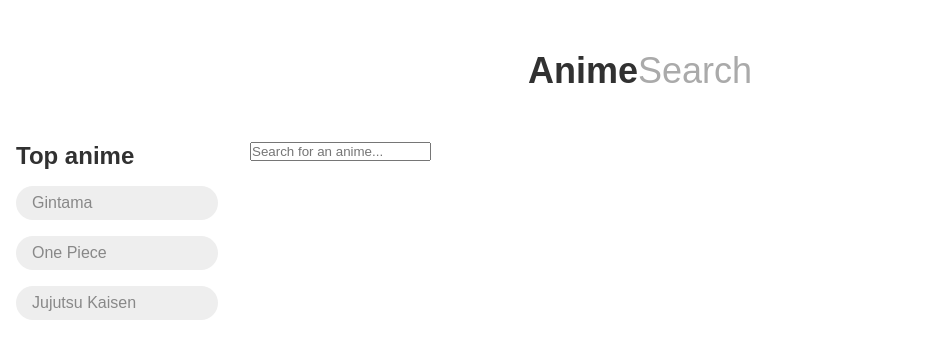
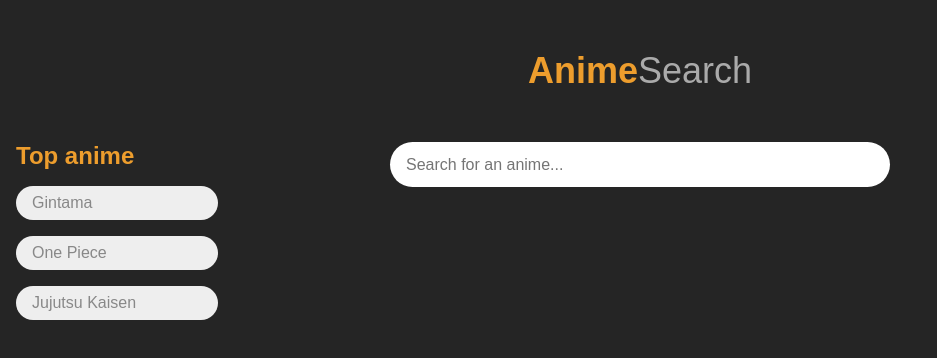
Before and after one commit to misa9999/anime-manga-database, a React (Create React App) app: page / in a window 1280 px wide. Shown: the top 358 px of the page, without its empty margins (0-937 px from the left). Built offline with nearby package versions, Linux system fonts and the light colour scheme.

Commit message:
style: fix some styles and created variable colors

```diff
--- a/src/assets/scss/main.css
+++ b/src/assets/scss/main.css
@@ -3,7 +3,11 @@
   padding: 0;
   -webkit-box-sizing: border-box;
           box-sizing: border-box;
-  font-family: 'Fira sans', sans-serif;
+  font-family: "Fira sans", sans-serif;
+}
+
+body {
+  background: #252525;
 }
 
 header {
@@ -12,20 +16,47 @@
 }
 
 header h1 {
-  color: #AAA;
+  color: #aaa;
   font-size: 36px;
   font-weight: 400;
   text-align: center;
 }
 
 header h1 strong {
-  color: #313131;
+  color: #ed9d2d;
 }
 
 .content-wrap {
-  display: -webkit-box;
-  display: -ms-flexbox;
-  display: flex;
+  display: -ms-grid;
+  display: grid;
+  -ms-grid-columns: (1fr)[3];
+      grid-template-columns: repeat(3, 1fr);
+}
+
+.content-wrap main {
+  margin: 0 auto;
+}
+
+.content-wrap main input {
+  border: none;
+  border-radius: 50px;
+  width: 500px;
+  height: 45px;
+  padding: 16px;
+  outline: none;
+  font-size: 16px;
+  -webkit-box-shadow: none;
+          box-shadow: none;
+  -webkit-transition: 200ms;
+  transition: 200ms;
+}
+
+.content-wrap main input:hover {
+  background: #ed9d2d;
+}
+
+.content-wrap main input:focus {
+  background: #ed9d2d;
 }
 
 .content-wrap aside {
@@ -42,7 +73,7 @@
 }
 
 .content-wrap aside nav h3 {
-  color: #313131;
+  color: #ed9d2d;
   font-size: 24px;
   margin-bottom: 16px;
 }
@@ -54,7 +85,7 @@
   color: #888;
   font-size: 16px;
   margin-bottom: 16px;
-  background-color: #EEE;
+  background-color: #eee;
   border-radius: 999px;
   text-decoration: none;
   -webkit-transition: 0.4s;
@@ -63,6 +94,6 @@
 
 .content-wrap aside nav a:hover {
   background-color: #313131;
-  color: #AAA;
+  color: #aaa;
 }
 /*# sourceMappingURL=main.css.map */
--- a/src/assets/scss/main.scss
+++ b/src/assets/scss/main.scss
@@ -1,9 +1,20 @@
+$white: #eee;
+$orange: #ed9d2d;
+$bg-color: #252525;
+$bg-color-secondary: #313131;
+$gray: #aaa;
+$gray-dark: #888;
+
 * {
   margin: 0;
   padding: 0;
   box-sizing: border-box;
 
-  font-family: 'Fira sans', sans-serif;
+  font-family: "Fira sans", sans-serif;
+}
+
+body {
+  background: $bg-color;
 }
 
 header {
@@ -11,19 +22,44 @@
   padding-bottom: 50px;
 
   h1 {
-    color: #AAA;
+    color: $gray;
     font-size: 36px;
     font-weight: 400;
     text-align: center;
 
     strong {
-      color: #313131;
+      color: $orange;
     }
   }
 }
 
 .content-wrap {
-  display: flex;
+  display: grid;
+  grid-template-columns: repeat(3, 1fr);
+
+  main {
+    margin: 0 auto;
+
+    input {
+      border: none;
+      border-radius: 50px;
+      width: 500px;
+      height: 45px;
+      padding: 16px;
+      outline: none;
+      font-size: 16px;
+      box-shadow: none;
+      transition: 200ms;
+
+      &:hover {
+        background: $orange;
+      }
+
+      &:focus {
+        background: $orange;
+      }
+    }
+  }
 
   aside {
     flex: 1 1 250px;
@@ -35,7 +71,7 @@
       padding-right: 16px;
 
       h3 {
-				color: #313131;
+        color: $orange;
         font-size: 24px;
         margin-bottom: 16px;
       }
@@ -45,22 +81,21 @@
         padding: 8px 16px;
         text-align: left;
 
-				color: #888;
+        color: $gray-dark;
         font-size: 16px;
         margin-bottom: 16px;
 
-				background-color: #EEE;
+        background-color: $white;
         border-radius: 999px;
         text-decoration: none;
 
         transition: 0.4s;
 
         &:hover {
-					background-color: #313131;
-					color: #AAA;
+          background-color: $bg-color-secondary;
+          color: $gray;
         }
       }
     }
   }
-
 }
```
Also changed, not shown: 1 other file (tests, documents, lock files or other folders). Lines whose indentation alone changed are shown as unchanged.
